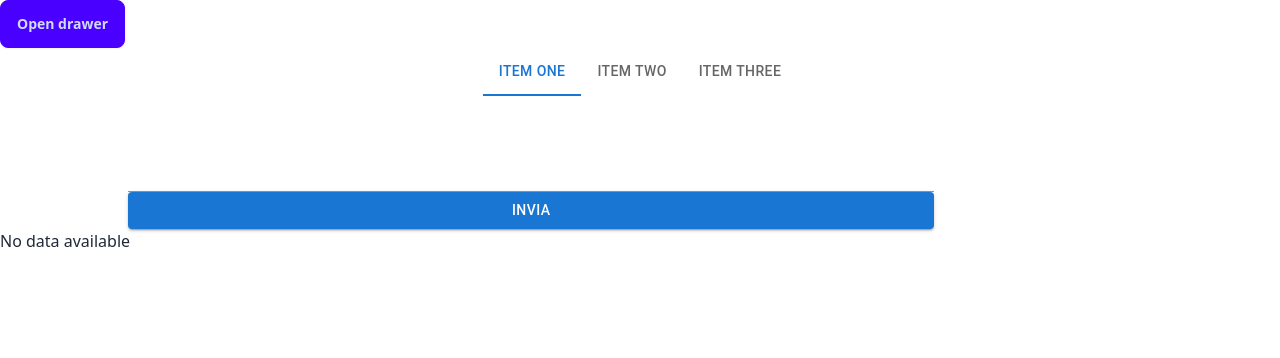
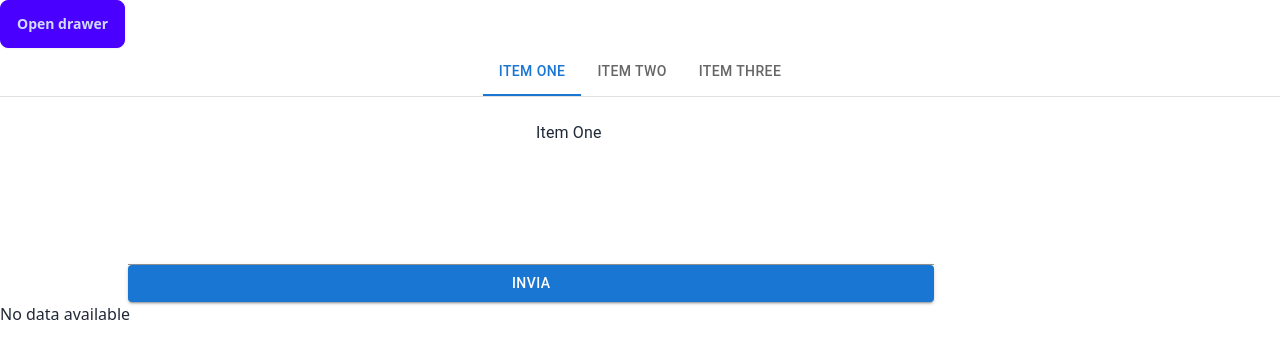
Before and after one commit to Fordprefect-cmd/petrarc-app-react, a React (Create React App) app: page / in a window 1280 px wide. Shown: the top 358 px of the page. Built offline with nearby package versions, Linux system fonts and the light colour scheme.

Commit message:
pre-esperimenti Tabs

```diff
--- a/src/App.css
+++ b/src/App.css
@@ -18,7 +18,13 @@
   flex-direction: column;
 }
 
+.tabPanel {
+  display: flex;
+  flex-direction: column;
+  margin-left: 40%;
 
+
+}
 
 .custom-drawer {
   display: flex;
--- a/src/components/TabscComponent.js
+++ b/src/components/TabscComponent.js
@@ -1,26 +1,68 @@
-import React, { useState } from 'react'; // Import useState
-
+import * as React from 'react';
+import PropTypes from 'prop-types';
 import Tabs from '@mui/material/Tabs';
 import Tab from '@mui/material/Tab';
+import Typography from '@mui/material/Typography';
+import Box from '@mui/material/Box';
 
-export const TabscComponent = () => {
-  // Declare state for value
-  const [value, setValue] = useState(0); // Initialize with an initial value (e.g., 0)
+function CustomTabPanel(props) {
+  const { children, value, index, ...other } = props;
 
-  // Handle tab change
+  return (
+    <div className='tabPanel'
+      role="tabpanel"
+      hidden={value !== index}
+      id={`simple-tabpanel-${index}`}
+      aria-labelledby={`simple-tab-${index}`}
+      {...other}
+    >
+      {value === index && (
+        <Box sx={{ p: 3 }}>
+          <Typography>{children}</Typography>
+        </Box>
+      )}
+    </div>
+  );
+}
+
+CustomTabPanel.propTypes = {
+  children: PropTypes.node,
+  index: PropTypes.number.isRequired,
+  value: PropTypes.number.isRequired,
+};
+
+function a11yProps(index) {
+  return {
+    id: `simple-tab-${index}`,
+    'aria-controls': `simple-tabpanel-${index}`,
+  };
+}
+
+export default function BasicTabs() {
+  const [value, setValue] = React.useState(0);
+
   const handleChange = (event, newValue) => {
     setValue(newValue);
   };
 
   return (
-    <div style={{ display: "flex", justifyContent: "center" }}>
-      <Tabs value={value} onChange={handleChange} aria-label="basic tabs example">
-        <Tab label="Item One" />
-        <Tab label="Item Two" />
-        <Tab label="Item Three" />
-      </Tabs>
-    </div>
+    <Box sx={{ width: '100%' }}>
+      <Box sx={{ borderBottom: 1, borderColor: 'divider' }}>
+        <Tabs value={value} onChange={handleChange} aria-label="basic tabs example" centered>
+          <Tab label="Item One" {...a11yProps(0)} />
+          <Tab label="Item Two" {...a11yProps(1)} />
+          <Tab label="Item Three" {...a11yProps(2)} />
+        </Tabs>
+      </Box>
+      <CustomTabPanel value={value} index={0}>
+        Item One
+      </CustomTabPanel>
+      <CustomTabPanel value={value} index={1}>
+        Item Two
+      </CustomTabPanel>
+      <CustomTabPanel value={value} index={2}>
+        Item Three
+      </CustomTabPanel>
+    </Box>
   );
-};
-
-export default TabscComponent;
+}
```
Also changed, not shown: src/components/ImputPage.js (added), src/components/TablePage.js (added).
